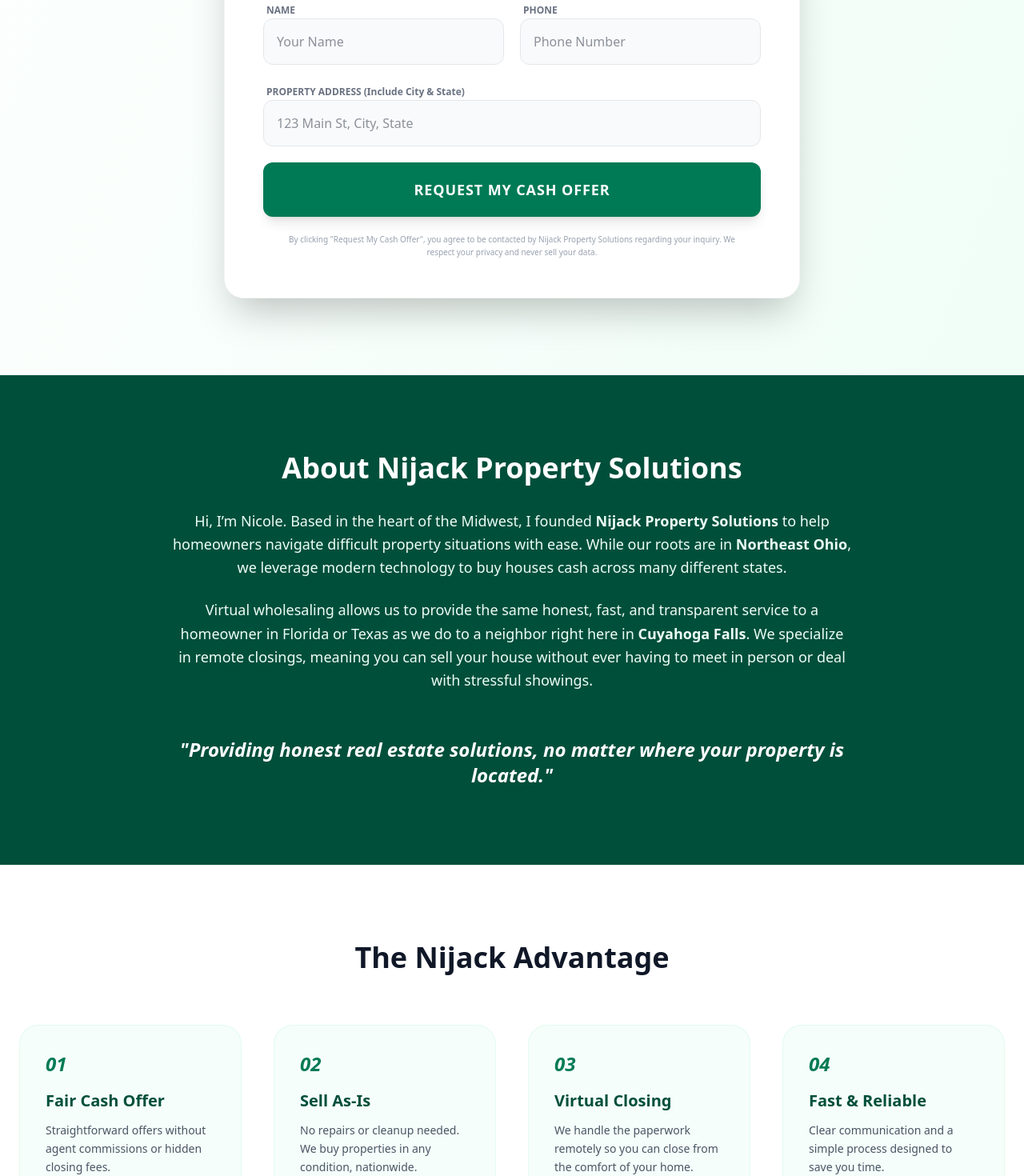
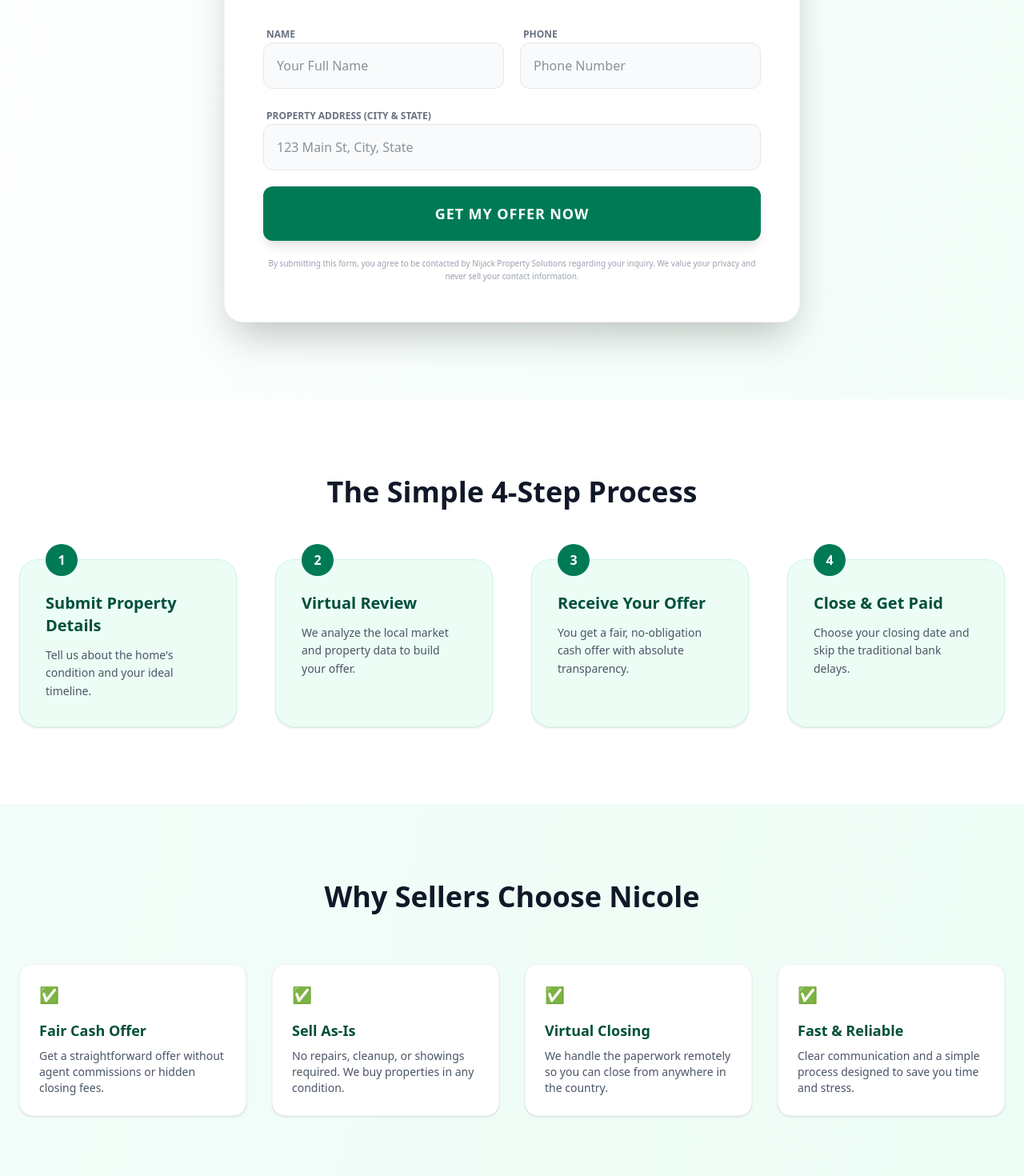
Before and after one commit to nijackacquisitions56/nijack-property-solutions, a React (Vite) app: page / in a window 1280 px wide. Shown: the part 1330-2800 px from the top of the page at 80% size. Built offline with nearby package versions, Linux system fonts and the light colour scheme.

Commit message:
Update App.jsx

```diff
--- a/src/App.jsx
+++ b/src/App.jsx
@@ -9,15 +9,30 @@ export default function NijackPropertySolutionsWebsite() {
   };
 
   const benefits = [
-    { title: "Fair Cash Offer", text: "Straightforward offers without agent commissions or hidden closing fees." },
-    { title: "Sell As-Is", text: "No repairs or cleanup needed. We buy properties in any condition, nationwide." },
-    { title: "Virtual Closing", text: "We handle the paperwork remotely so you can close from the comfort of your home." },
-    { title: "Fast & Reliable", text: "Clear communication and a simple process designed to save you time." }
+    { title: "Fair Cash Offer", text: "Get a straightforward offer without agent commissions or hidden closing fees." },
+    { title: "Sell As-Is", text: "No repairs, cleanup, or showings required. We buy properties in any condition." },
+    { title: "Virtual Closing", text: "We handle the paperwork remotely so you can close from anywhere in the country." },
+    { title: "Fast & Reliable", text: "Clear communication and a simple process designed to save you time and stress." }
+  ];
+
+  const steps = [
+    { title: "Submit Property Details", text: "Tell us about the home's condition and your ideal timeline." },
+    { title: "Virtual Review", text: "We analyze the local market and property data to build your offer." },
+    { title: "Receive Your Offer", text: "You get a fair, no-obligation cash offer with absolute transparency." },
+    { title: "Close & Get Paid", text: "Choose your closing date and skip the traditional bank delays." }
+  ];
+
+  const faq = [
+    { q: "Do I need to make repairs before selling?", a: "No. We buy houses in 'as-is' condition. You don't even need to clean it out." },
+    { q: "How fast can closing happen?", a: "Every situation is different, but we often close in as little as 14-21 days." },
+    { q: "What if I live in a different state?", a: "No problem! We specialize in virtual closings and remote transactions." },
+    { q: "Are there commissions or fees?", a: "Unlike listing with an agent, there are zero commissions and we typically cover closing costs." }
   ];
 
   const situations = [
-    "Inherited Property", "Vacant Homes", "Major Repairs Needed",
-    "Behind on Taxes", "Out-of-State Owners", "Problem Tenants"
+    "Inherited Property", "Vacant Or Abandoned", "Major Repairs Needed",
+    "Behind On Taxes", "Problem Tenants", "Divorce / Life Changes",
+    "Foreclosure Avoidance", "Out-of-State Owners", "Relocation"
   ];
 
   return (
@@ -27,36 +42,38 @@ export default function NijackPropertySolutionsWebsite() {
       <header className="sticky top-0 z-50 border-b bg-white/95 backdrop-blur-sm">
         <div className="mx-auto flex max-w-7xl items-center justify-between px-6 py-4">
           <div className="flex items-center gap-3">
-            <div className="flex h-12 w-12 items-center justify-center rounded-full bg-emerald-700 text-white shadow-md font-bold">NP</div>
+            <div className="flex h-12 w-12 items-center justify-center rounded-full bg-emerald-700 text-white shadow-md font-bold text-xl">🏠</div>
             <div>
               <div className="font-bold text-lg text-emerald-900 leading-tight">Nijack Property Solutions</div>
-              <div className="text-xs text-gray-500 uppercase tracking-widest text-center">National Home Buying Solutions</div>
+              <div className="text-[10px] text-gray-500 uppercase tracking-widest font-semibold">National Home Buying Solutions</div>
             </div>
           </div>
-          <nav className="hidden md:flex items-center gap-8 text-sm font-semibold">
-            <a href="#how" className="hover:text-emerald-700 transition-colors">How It Works</a>
+          <nav className="hidden md:flex items-center gap-6 text-sm font-bold text-emerald-900">
+            <a href="#how" className="hover:text-emerald-700 transition-colors">Process</a>
             <a href="#about" className="hover:text-emerald-700 transition-colors">Our Story</a>
-            <a href="#contact" className="rounded-full bg-emerald-700 px-6 py-2 text-white hover:bg-emerald-800 shadow-md transition-all">Get Cash Offer</a>
+            <a href="#faq" className="hover:text-emerald-700 transition-colors">FAQ</a>
+            <a href="#contact" className="rounded-full bg-emerald-700 px-6 py-2 text-white hover:bg-emerald-800 shadow-md transition-all">Get My Offer</a>
           </nav>
         </div>
       </header>
 
       {/* HERO SECTION */}
       <section className="mx-auto max-w-7xl px-6 py-12 flex flex-col items-center text-center">
-        <img src="/symbols-home-sale-banner.png" alt="Sell Your House Virtually" className="mb-8 w-full max-w-2xl rounded-3xl shadow-2xl" />
+        <img src="/symbols-home-sale-banner.png" alt="Simple home selling process" className="mb-8 w-full max-w-2xl rounded-3xl shadow-2xl" />
 
         <div className="mb-4 inline-flex items-center gap-2 rounded-full bg-emerald-100 px-4 py-1 text-emerald-700 text-sm font-bold border border-emerald-200">
           <span>🌎</span> Buying Houses in Ohio & Nationwide
         </div>
 
-        <h1 className="mb-6 text-4xl font-black md:text-6xl text-gray-900 tracking-tight">
-          Sell Your House Fast.<br/><span className="text-emerald-700">Any Condition. Anywhere.</span>
+        <h1 className="mb-6 text-4xl font-black md:text-6xl text-gray-900 tracking-tight leading-tight">
+          We Buy Houses Cash.<br/><span className="text-emerald-700 underline decoration-emerald-200">Any Condition. Anywhere.</span>
         </h1>
 
         <p className="mb-10 text-xl text-gray-600 max-w-2xl leading-relaxed">
-          Get a fair cash offer without leaving your couch. We specialize in simple, remote closings for homeowners across the country.
+          Skip the repairs, the agents, and the months of waiting. Get a fair, no-obligation offer for your property today.
         </p>
 
+        {/* CALL TO ACTION BOX */}
         <div className="mb-16 rounded-3xl bg-white p-8 border-2 border-emerald-100 shadow-xl w-full max-w-md">
           <p className="text-emerald-900 font-bold text-sm mb-1 uppercase tracking-widest">Call Or Text Nicole Directly</p>
           <a href="tel:3303319070" className="text-4xl font-black text-emerald-700 hover:text-emerald-800 transition-colors">330-331-9070</a>
@@ -70,78 +87,138 @@ export default function NijackPropertySolutionsWebsite() {
           {!submitted ? (
             <>
               <div className="text-center mb-10">
-                <h2 className="text-3xl font-bold text-gray-900">Get Your No-Obligation Offer</h2>
-                <p className="text-gray-500 mt-2">Submit your property details below for a quick review.</p>
+                <h2 className="text-3xl font-bold text-gray-900">Request Your Offer</h2>
+                <p className="text-gray-500 mt-2">No Repairs. No Commissions. No Fees.</p>
               </div>
 
               <form onSubmit={handleSubmit} className="space-y-5">
                 <div className="grid grid-cols-1 md:grid-cols-2 gap-5">
                   <div className="space-y-1">
-                    <label className="text-xs font-bold text-gray-500 ml-1">NAME</label>
-                    <input required placeholder="Your Name" className="w-full rounded-xl border border-gray-200 bg-gray-50 p-4 focus:ring-2 focus:ring-emerald-500 focus:outline-none transition-all" />
+                    <label className="text-xs font-bold text-gray-500 ml-1 uppercase">Name</label>
+                    <input required placeholder="Your Full Name" className="w-full rounded-xl border border-gray-200 bg-gray-50 p-4 focus:ring-2 focus:ring-emerald-500 focus:outline-none transition-all" />
                   </div>
                   <div className="space-y-1">
-                    <label className="text-xs font-bold text-gray-500 ml-1">PHONE</label>
+                    <label className="text-xs font-bold text-gray-500 ml-1 uppercase">Phone</label>
                     <input required placeholder="Phone Number" className="w-full rounded-xl border border-gray-200 bg-gray-50 p-4 focus:ring-2 focus:ring-emerald-500 focus:outline-none transition-all" />
                   </div>
                 </div>
 
                 <div className="space-y-1">
-                  <label className="text-xs font-bold text-gray-500 ml-1">PROPERTY ADDRESS (Include City & State)</label>
+                  <label className="text-xs font-bold text-gray-500 ml-1 uppercase">Property Address (City & State)</label>
                   <input required placeholder="123 Main St, City, State" className="w-full rounded-xl border border-gray-200 bg-gray-50 p-4 focus:ring-2 focus:ring-emerald-500 focus:outline-none transition-all" />
                 </div>
 
                 <button type="submit" className="w-full rounded-xl bg-emerald-700 py-5 font-black text-white text-lg shadow-lg hover:bg-emerald-800 transition-all uppercase tracking-wider">
-                  Request My Cash Offer
+                  Get My Offer Now
                 </button>
 
-                <p className="text-[10px] text-gray-400 text-center leading-relaxed px-4">
-                  By clicking "Request My Cash Offer", you agree to be contacted by Nijack Property Solutions regarding your inquiry. We respect your privacy and never sell your data.
+                <p className="text-[10px] text-gray-400 text-center leading-relaxed">
+                  By submitting this form, you agree to be contacted by Nijack Property Solutions regarding your inquiry. We value your privacy and never sell your contact information.
                 </p>
               </form>
             </>
           ) : (
-            <div className="text-center py-12">
-              <div className="text-5xl mb-4">✅</div>
-              <h2 className="text-3xl font-bold text-gray-900 mb-2">Offer Request Sent!</h2>
-              <p className="text-lg text-gray-600 mb-8">
+            <div className="text-center py-12 animate-bounce">
+              <div className="text-6xl mb-4">✅</div>
+              <h2 className="text-3xl font-bold text-gray-900 mb-2">Details Received!</h2>
+              <p className="text-lg text-gray-600 mb-8 px-4">
                 Nicole will review your property details and contact you at **330-331-9070** shortly.
               </p>
+              <button onClick={() => setSubmitted(false)} className="text-emerald-700 font-bold hover:underline">← Submit Another Property</button>
             </div>
           )}
         </div>
       </section>
 
-      {/* ABOUT ME SECTION (VIRTUAL READY) */}
-      <section id="about" className="bg-emerald-900 py-24 text-white scroll-mt-20">
+      {/* HOW IT WORKS */}
+      <section id="how" className="bg-white py-24 scroll-mt-20">
+        <div className="mx-auto max-w-7xl px-6">
+          <h2 className="text-center text-3xl md:text-4xl font-black mb-16 text-gray-900">The Simple 4-Step Process</h2>
+          <div className="grid gap-12 md:grid-cols-2 lg:grid-cols-4">
+            {steps.map((step, i) => (
+              <div key={i} className="relative rounded-3xl p-8 bg-emerald-50 border border-emerald-100 shadow-sm">
+                <div className="absolute -top-5 left-8 h-10 w-10 rounded-full bg-emerald-700 text-white flex items-center justify-center font-black">
+                  {i + 1}
+                </div>
+                <h3 className="font-bold text-xl mb-3 text-emerald-900 mt-2">{step.title}</h3>
+                <p className="text-gray-600 text-sm leading-relaxed">{step.text}</p>
+              </div>
+            ))}
+          </div>
+        </div>
+      </section>
+
+      {/* WHY SELL TO US / BENEFITS */}
+      <section id="why" className="bg-emerald-50/50 py-24">
+        <div className="mx-auto max-w-7xl px-6">
+          <h2 className="text-center text-3xl md:text-4xl font-black mb-16 text-gray-900">Why Sellers Choose Nicole</h2>
+          <div className="grid gap-8 md:grid-cols-2 lg:grid-cols-4">
+            {benefits.map((item, i) => (
+              <div key={i} className="rounded-2xl p-6 bg-white border border-gray-100 shadow-sm">
+                <div className="text-emerald-700 text-xl mb-4">✅</div>
+                <h3 className="font-bold text-lg mb-2 text-emerald-900">{item.title}</h3>
+                <p className="text-gray-600 text-sm">{item.text}</p>
+              </div>
+            ))}
+          </div>
+        </div>
+      </section>
+
+      {/* SITUATIONS WE HELP WITH */}
+      <section className="bg-emerald-800 py-24 text-white">
+        <div className="mx-auto max-w-5xl px-6 text-center">
+          <h2 className="text-3xl font-black mb-12 md:text-4xl">Common Situations We Handle</h2>
+          <div className="grid grid-cols-2 md:grid-cols-3 gap-4">
+            {situations.map((s, i) => (
+              <div key={i} className="rounded-xl border border-white/20 bg-white/5 p-4 backdrop-blur-sm font-medium text-sm">
+                {s}
+              </div>
+            ))}
+          </div>
+        </div>
+      </section>
+
+      {/* ABOUT / STORY SECTION */}
+      <section id="about" className="bg-white py-24 scroll-mt-20">
         <div className="mx-auto max-w-4xl px-6 text-center">
-          <h2 className="text-3xl md:text-4xl font-black mb-8">About Nijack Property Solutions</h2>
-          <div className="space-y-6 text-emerald-50 text-lg leading-relaxed">
+          <h2 className="text-3xl md:text-4xl font-black mb-8 text-gray-900">About Nijack Property Solutions</h2>
+          <div className="space-y-6 text-gray-600 text-lg leading-relaxed">
             <p>
-              Hi, I’m Nicole. Based in the heart of the Midwest, I founded <strong>Nijack Property Solutions</strong> to help homeowners navigate difficult property situations with ease. While our roots are in <strong>Northeast Ohio</strong>, we leverage modern technology to buy houses cash across many different states.
+              Hi, I’m Nicole. I founded <strong>Nijack Property Solutions</strong> to help homeowners find honest, fast, and simple solutions for their real estate needs. Based in <strong>Northeast Ohio</strong>, we leverage modern technology to purchase homes across the country virtually.
             </p>
             <p>
-              Virtual wholesaling allows us to provide the same honest, fast, and transparent service to a homeowner in Florida or Texas as we do to a neighbor right here in <strong>Cuyahoga Falls</strong>. We specialize in remote closings, meaning you can sell your house without ever having to meet in person or deal with stressful showings.
+              Our mission is to take the stress out of selling. Whether you've inherited a home, are dealing with a difficult tenant, or simply want to avoid the long agent-listing process, we are here to provide a clear path forward.
             </p>
-            <div className="pt-8 italic font-bold text-2xl text-white">
-              "Providing honest real estate solutions, no matter where your property is located."
+            <div className="pt-8 italic font-bold text-2xl text-emerald-800">
+              "Honest solutions for homeowners, no matter where your property is located."
             </div>
           </div>
         </div>
       </section>
 
-      {/* WHY US */}
-      <section id="why" className="bg-white py-24">
-        <div className="mx-auto max-w-7xl px-6">
-          <h2 className="text-center text-3xl md:text-4xl font-black mb-16 text-gray-900">The Nijack Advantage</h2>
-          <div className="grid gap-10 md:grid-cols-2 lg:grid-cols-4">
-            {benefits.map((item, i) => (
-              <div key={i} className="rounded-3xl p-8 bg-emerald-50/50 border border-emerald-100/50">
-                <div className="text-emerald-700 text-2xl mb-4 font-bold italic">0{i+1}</div>
-                <h3 className="font-bold text-xl mb-3 text-emerald-900">{item.title}</h3>
-                <p className="text-gray-600 text-sm leading-relaxed">{item.text}</p>
+      {/* FAQ SECTION */}
+      <section id="faq" className="bg-emerald-50/50 py-24 scroll-mt-20">
+        <div className="mx-auto max-w-4xl px-6">
+          <h2 className="text-3xl font-black text-center mb-16 text-gray-900">Frequently Asked Questions</h2>
+          <div className="space-y-6">
+            {faq.map((item, i) => (
+              <div key={i} className="rounded-2xl bg-white p-8 shadow-sm border border-emerald-100">
+                <h3 className="font-bold text-emerald-900 mb-2 text-lg">{item.q}</h3>
+                <p className="text-gray-600 leading-relaxed">{item.a}</p>
               </div>
             ))}
+          </div>
+        </div>
+      </section>
+
+      {/* PRIVACY POLICY SECTION */}
+      <section id="privacy" className="bg-stone-50 py-16 scroll-mt-20 border-t border-gray-200">
+        <div className="mx-auto max-w-4xl px-6">
+          <h2 className="text-2xl font-bold mb-8 text-stone-900 uppercase tracking-widest text-center">Privacy Policy</h2>
+          <div className="space-y-4 text-stone-600 text-sm max-w-2xl mx-auto text-center md:text-left">
+            <p><strong>Nijack Property Solutions</strong> respects your privacy. We collect your contact info and property details solely to provide a cash offer review.</p>
+            <p><strong>Sharing:</strong> Property data may be shared with our network of real estate buyers to evaluate your home. We never sell your personal contact info to third-party marketing lists.</p>
+            <p><strong>Consent:</strong> By submitting your info, you provide Nijack Property Solutions permission to contact you regarding your inquiry.</p>
           </div>
         </div>
       </section>
@@ -150,15 +227,18 @@ export default function NijackPropertySolutionsWebsite() {
       <footer className="bg-white py-16 border-t border-gray-100">
         <div className="mx-auto max-w-7xl px-6 text-center">
           <div className="font-black text-2xl text-emerald-900 mb-2">Nijack Property Solutions</div>
-          <p className="text-gray-500 text-sm">A Professional Real Estate Investment Company</p>
-          <div className="flex flex-col md:flex-row justify-center items-center gap-6 text-sm font-bold text-emerald-800 mt-8 mb-12">
-            <a href="tel:3303319070" className="hover:text-emerald-900">📞 330-331-9070</a>
-            <a href="mailto:info@nijackpropertysolutions.com" className="lowercase italic hover:text-emerald-900">info@nijackpropertysolutions.com</a>
+          <p className="text-gray-500 text-sm mb-8 italic">Nationwide Virtual Home Buying Solutions</p>
+
+          <div className="flex flex-col md:flex-row justify-center items-center gap-6 text-sm font-bold text-emerald-800 mb-12">
+            <a href="tel:3303319070" className="hover:text-emerald-900 transition-all">📞 330-331-9070</a>
+            <span className="hidden md:block text-gray-200">|</span>
+            <a href="mailto:info@nijackpropertysolutions.com" className="lowercase italic hover:text-emerald-900 transition-all">info@nijackpropertysolutions.com</a>
           </div>
-          <p className="text-[10px] text-gray-400 max-w-2xl mx-auto mb-4 leading-relaxed">
-            Nijack Property Solutions works with a nationwide network of buyers. We are not real estate agents and do not provide legal or financial advice. We specialize in providing cash-sale alternatives for properties in any condition.
+
+          <p className="text-[10px] text-gray-400 max-w-2xl mx-auto mb-4 leading-relaxed uppercase tracking-tighter">
+            Nijack Property Solutions is a real estate investment company. We are not licensed real estate agents and do not represent you as such.
           </p>
-          <p className="text-[10px] text-gray-400 tracking-widest uppercase">© {new Date().getFullYear()} Nijack Property Solutions</p>
+          <p className="text-[10px] text-gray-400 font-bold uppercase tracking-[0.2em]">© {new Date().getFullYear()} Nijack Property Solutions</p>
         </div>
       </footer>
     </div>
```
